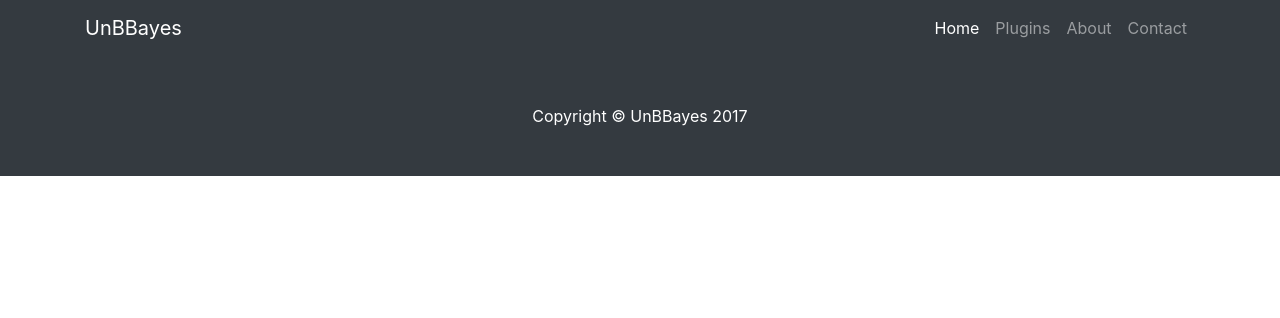
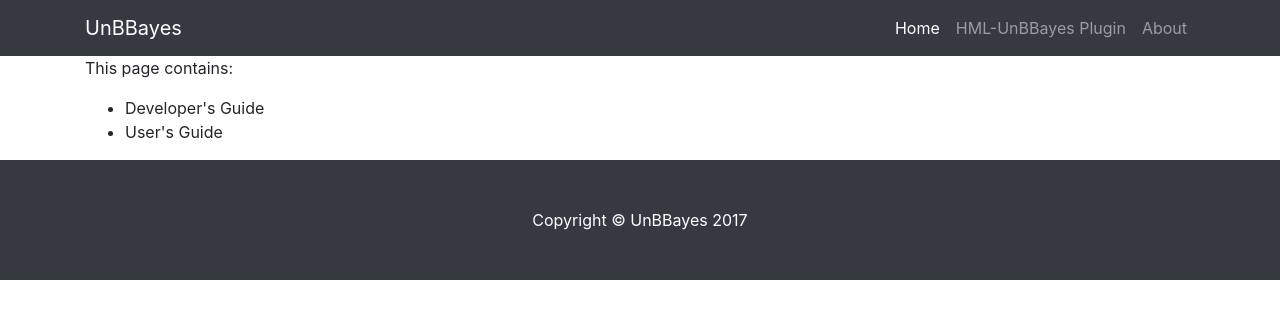
Before and after one commit to HML-UnBBayes/HML-UnBBayes.github.io, a website: page hml/index.html in a window 1280 px wide. Drawn offline with Linux system fonts and the light colour scheme; files that its build step writes are made by us from their sources; files whose address does not match are found by name.

Commit message:
Update index.html

```diff
--- a/hml/index.html
+++ b/hml/index.html
@@ -30,18 +30,15 @@
         <div class="collapse navbar-collapse" id="navbarResponsive">
           <ul class="navbar-nav ml-auto">
             <li class="nav-item active">
-              <a class="nav-link" href="#">Home
+              <a class="nav-link" href="/">Home
                 <span class="sr-only">(current)</span>
               </a>
             </li>
             <li class="nav-item">
-              <a class="nav-link" href="#">Plugins</a>
+              <a class="nav-link" href="/hml">HML-UnBBayes Plugin</a>
             </li>
             <li class="nav-item">
-              <a class="nav-link" href="#">About</a>
-            </li>
-            <li class="nav-item">
-              <a class="nav-link" href="#">Contact</a>
+              <a class="nav-link" href="/about">About</a>
             </li>
           </ul>
         </div>
@@ -51,7 +48,11 @@
     <!-- Page Content -->
     <div class="container">
 
-
+      <p>This page contains:</p>
+      <ul>
+        <li> Developer's Guide </li>
+        <li> User's Guide </li>
+      </ul>
 
 
     </div>
```
